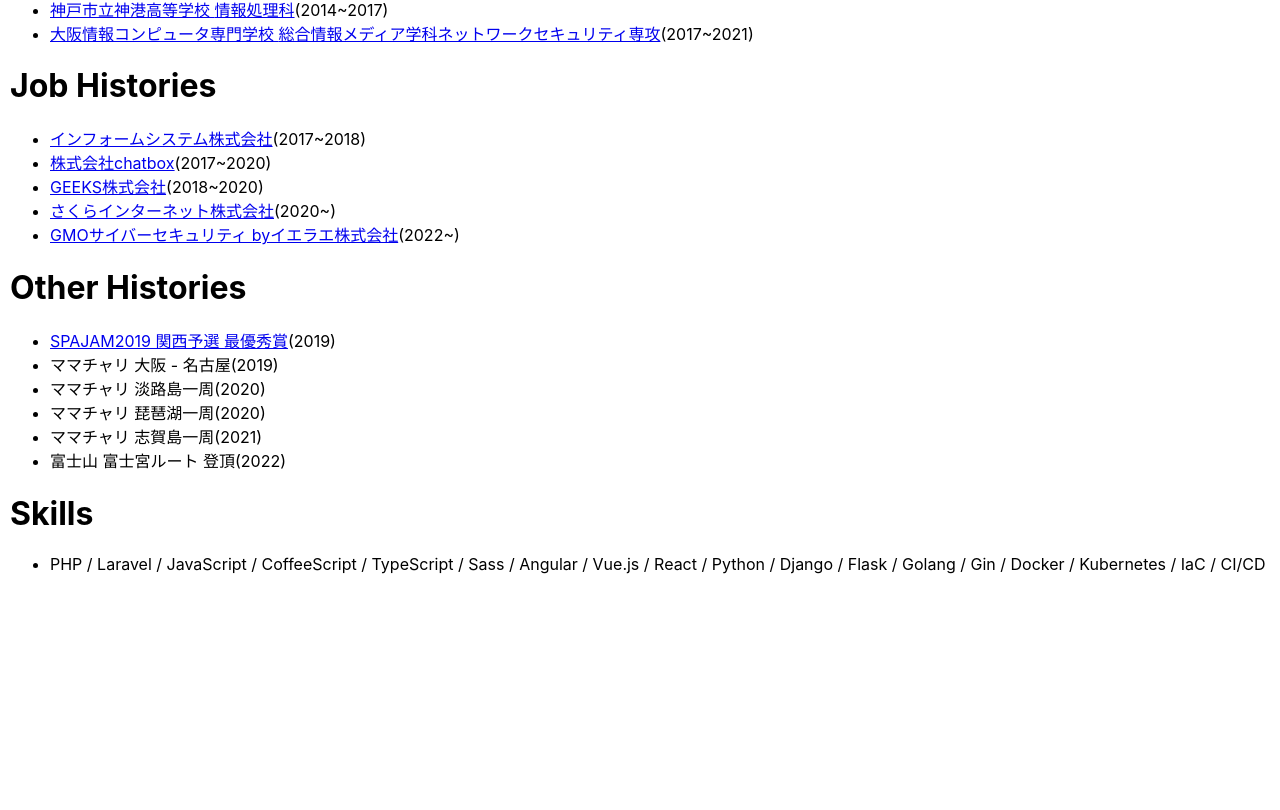
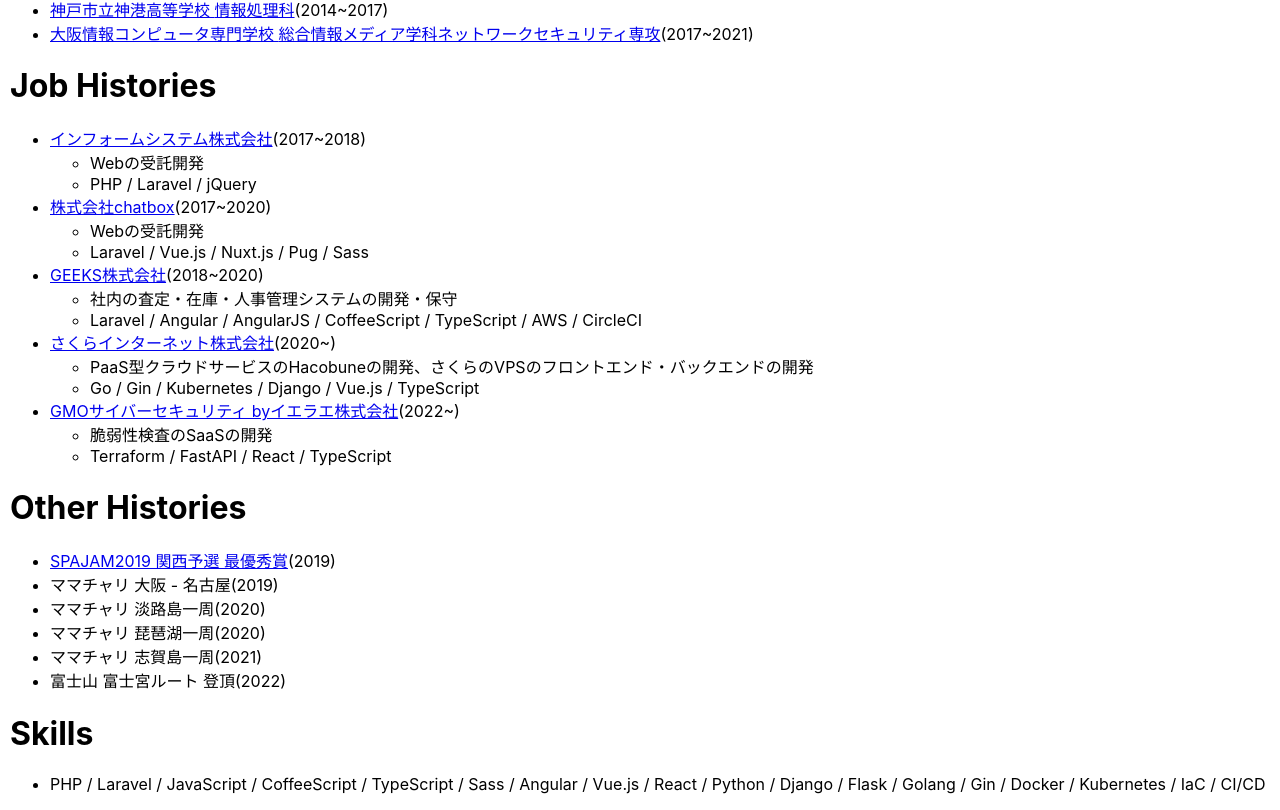
Before and after one commit to tyokinuhata/tyokinuhata.github.io, a React (Create React App) app: page / in a window 1280 px wide. Shown: the part 1147-1957 px from the top of the page. Before the commit the page ends 1737 px from the top, so only its background shows below. Built offline with nearby package versions, Linux system fonts and the light colour scheme.

Commit message:
Modify job histories

```diff
--- a/src/App.tsx
+++ b/src/App.tsx
@@ -65,6 +65,10 @@
             <li key={history.name}>
               <a href={history.url} target="_blank" rel="noreferrer">{history.name}</a>
               ({history.begin}~{history.end})
+              <ul>
+                <li>{history.desc}</li>
+                <li>{history.tech?.join(" / ")}</li>
+              </ul>
             </li>
           )
         })}
--- a/src/portfolio.json
+++ b/src/portfolio.json
@@ -162,29 +162,39 @@
                 "name": "インフォームシステム株式会社",
                 "url": "https://www.inform.co.jp/",
                 "begin": 2017,
-                "end": 2018
+                "end": 2018,
+                "desc": "Webの受託開発",
+                "tech": ["PHP", "Laravel", "jQuery"]
             },
             {
                 "name": "株式会社chatbox",
                 "url": "https://chatbox-inc.com/",
                 "begin": 2017,
-                "end": 2020
+                "end": 2020,
+                "desc": "Webの受託開発",
+                "tech": ["Laravel", "Vue.js", "Nuxt.js", "Pug", "Sass"]
             },
             {
                 "name": "GEEKS株式会社",
                 "url": "https://geeks.ne.jp/",
                 "begin": 2018,
-                "end": 2020
+                "end": 2020,
+                "desc": "社内の査定・在庫・人事管理システムの開発・保守",
+                "tech": ["Laravel", "Angular", "AngularJS", "CoffeeScript", "TypeScript", "AWS", "CircleCI"]
             },
             {
                 "name": "さくらインターネット株式会社",
                 "url": "https://www.sakura.ad.jp/",
-                "begin": 2020
+                "begin": 2020,
+                "desc": "PaaS型クラウドサービスのHacobuneの開発、さくらのVPSのフロントエンド・バックエンドの開発",
+                "tech": ["Go", "Gin", "Kubernetes", "Django", "Vue.js", "TypeScript"]
             },
             {
                 "name": "GMOサイバーセキュリティ byイエラエ株式会社",
                 "url": "https://gmo-cybersecurity.com/",
-                "begin": 2022
+                "begin": 2022,
+                "desc": "脆弱性検査のSaaSの開発",
+                "tech": ["Terraform", "FastAPI", "React", "TypeScript"]
             }
         ]
     },
--- a/src/portfolio.ts
+++ b/src/portfolio.ts
@@ -60,6 +60,8 @@
   url?: string;
   begin: number;
   end?: number;
+  desc?: string;
+  tech?: Array<string>;
 }
 
 export interface StudyHistory extends History {
```
